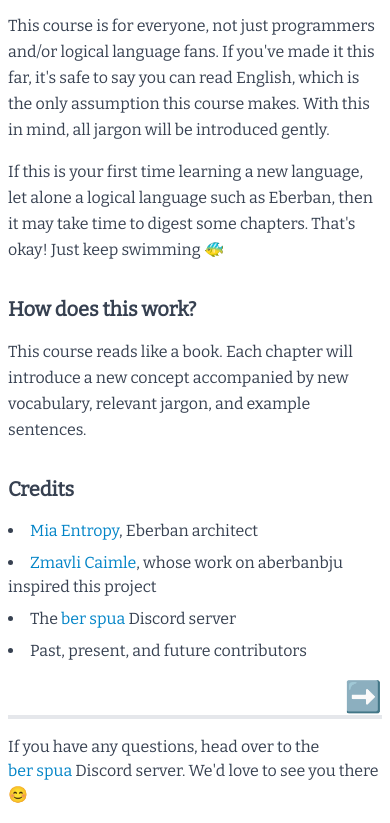
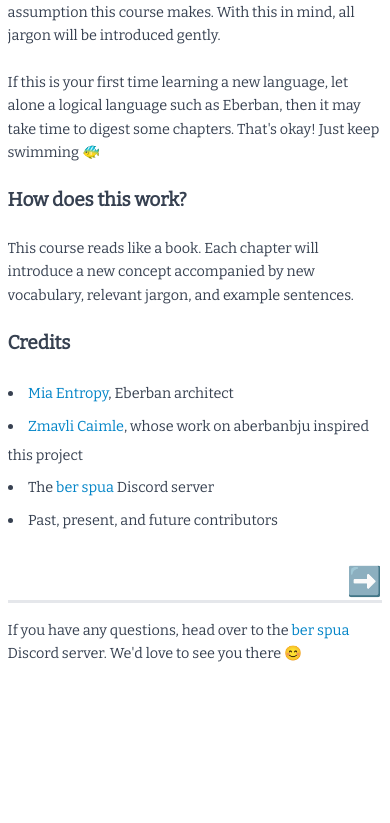
Before and after one commit to learn-eberban/learn-eberban.github.io, an Astro site: page / in a window 390 px wide. Shown: the part 527-1350 px from the top of the page. After the commit the page ends 1208 px from the top, so only its background shows below. Built offline with nearby package versions, Linux system fonts and the light colour scheme; Astro itself is replaced by a stand-in of ours; a web font is replaced by a local one.

Commit message:
💄 Overhaul styles for readability
I was fed up with looking over this website and seeing the paragraphs
far too close together, so I took the time to go through and make the
styling more sparse.

```diff
--- a/src/components/Info.astro
+++ b/src/components/Info.astro
@@ -53,7 +53,7 @@ const config: InfoConfig = (() => {
    Jargon must be explained. Vocabulary must be introduced.
 */}
 <div class={`info ${[config.lightStyles, config.darkStyles, config.borderStyles].join(" ")}`}>
-    <p><strong>{config.heading}</strong></p>
+    <p class="heading"><strong>{config.heading}</strong></p>
     <slot />
 </div>
 
@@ -61,18 +61,20 @@ const config: InfoConfig = (() => {
     @tailwind components;
     @layer components {
         .info {
+            @apply my-8 p-4;
             /* From, via, and to are configured, fade to transparent automatically. */
             @apply bg-gradient-to-b;
-            @apply pt-4 px-4 pb-4;
-            @apply my-8;
             @apply border-solid border-x-2 border-t-4 border-b-0 rounded-t-2xl;
+        }
+        .info p.heading  {
+            @apply mb-6;
         }
         /*
           .block has been extracted so that the last paragraph of this <div>
           has no margin-bottom.
         */
         .info p, .info strong {
-            @apply last:mb-0 bg-transparent;
+            @apply bg-transparent;
         }
     }
 </style>
--- a/src/components/Latex.astro
+++ b/src/components/Latex.astro
@@ -14,10 +14,10 @@ const { block, formula } = Astro.props;
   Using <span> as I had issues with <div>
   not rendering inline inside a <p>.
 */
-const blockStyles = "p-2 border-2"
-const blockLight = "bg-sky-200 p border-slate-600 bg-opacity-50 border-opacity-50";
+const blockStyles = "border-2 my-8 p-2"
+const blockLight = "bg-sky-200 border-slate-600 bg-opacity-50 border-opacity-50";
 const blockDark = "dark:bg-blue-400 dark:border-sky-400 dark:bg-opacity-30 dark:border-opacity-30";
-const className = block ? `block my-8 ${[blockStyles, blockLight, blockDark].join(" ")}` : "";
+const className = block ? `block ${[blockStyles, blockLight, blockDark].join(" ")}` : "";
 
 const latex = katex.renderToString(formula, {
   trust: (context) => context.command === "\\href"
--- a/src/components/Symbolic.astro
+++ b/src/components/Symbolic.astro
@@ -13,7 +13,7 @@ const spaceCount = spaces ?? 4;
 const showTable = hasTable ?? true;
 ---
 <>
-    <span class="block mb-4">
+    <span class="block mt-6">
         {text}
         <pre class="inline whitespace-pre-wrap">{Array(spaceCount).join(" ")}</pre>
         <code class="whitespace-pre"><slot /></code>
@@ -21,15 +21,11 @@ const showTable = hasTable ?? true;
     {
         showTable
         &&
-        <details class="symbols p-4 my-6 border-2 border-solid border-gray-200 dark:border-gray-800">
+        <details class="symbols mt-4 mb-6 py-4 px-2 border-2 border-solid border-gray-200 dark:border-gray-800">
             <summary>Symbols:</summary>
             <Table />
         </details>
     }
 </>
 <style is:global>
-    details.symbols table {
-        margin-top: 1rem;
-        margin-bottom: 0.5rem;
-    }
 </style>
--- a/src/layouts/SiteLayout.astro
+++ b/src/layouts/SiteLayout.astro
@@ -76,9 +76,10 @@ const docTitle = (() => {
                 <main>
                     <article><slot /></article>
                 </main>
-                <div class="h-1">
-                    {prevHref && <a class="text-3xl hover:no-underline select-none float-left" href={prevHref}>⬅️</a>}
-                    {nextHref && <a class="text-3xl hover:no-underline select-none float-right" href={nextHref}>➡️</a>}
+                <div class="mt-8 flex w-full">
+                    {/* auto-margins instead of justify space-between as it works when only one item is present */}
+                    {prevHref && <a class="mr-auto text-3xl hover:no-underline select-none" href={prevHref}>⬅️</a>}
+                    {nextHref && <a class="ml-auto text-3xl hover:no-underline select-none" href={nextHref}>➡️</a>}
                 </div>
                 <hr>
                 <footer>
--- a/src/styles/global.css
+++ b/src/styles/global.css
@@ -18,52 +18,36 @@ div.react-flow__pane, div.react-flow__node, div.react-flow__node:focus {
     }
 }
 @layer base {
-    /* GROUPED STYLES */
     html, body {
         @apply font-serif text-gray-700 dark:text-gray-200;
+        @apply leading-relaxed text-[0.95rem] md:text-base;
         /* Must be min height, not fixed, else scroll event does not work.  */
         @apply min-h-screen;
     }
 
     h1, h2, h3, h4, h5, h6 {
         @apply font-bold;
-        @apply scroll-mt-14;
+        @apply scroll-mt-12; /* This matches the <nav> height. */
     }
 
     h1 a, h2 a, h3 a, h4 a, h5 a, h6 a {
-        @apply text-inherit;
-        @apply dark:text-inherit;
+        @apply text-inherit dark:text-inherit;
     }
 
-    h1, h2, h3, h4, h5, h6, p, ul, ol, hr, footer {
-        @apply mb-4;
-    }
-
-    li, p {
-        @apply last:mb-0;
-    }
-
-    /* SINGLE STYLES */
-
     h1 {
-        @apply pt-2 text-2xl md:text-3xl;
+        @apply mt-1 mb-8 text-2xl md:text-3xl;
     }
 
     h2 {
-        @apply text-xl md:text-2xl mt-8;
+        @apply my-6 text-xl md:text-2xl;
     }
 
     h3 {
-        @apply text-lg md:text-xl mt-6;
+        @apply my-4 text-lg md:text-xl;
     }
 
-    li h3 {
-        @apply inline; /* Specifically for 05_reading_the_dictionary.mdx*/
-    }
-
-    hr {
-        @apply h-1 bg-gray-200 border-0 mt-8;
-        @apply dark:bg-gray-700;
+    p {
+        @apply mt-6 first:mt-0;
     }
 
     a {
@@ -84,49 +68,25 @@ div.react-flow__pane, div.react-flow__node, div.react-flow__node:focus {
         -webkit-tap-highlight-color: transparent;
     }
 
-    ol ol,
-    ol ul,
-    ul ol,
-    ul ul {
-        @apply indent-4;
+    *:is(ol, ul) {
+        @apply my-6;
     }
 
-    ol ol ol,
-    ol ol ul,
-    ol ul ol,
-    ol ul ul,
-    ul ol ol,
-    ul ol ul,
-    ul ul ol,
-    ul ul ul {
+    *:is(ol, ul) *:is(ol, ul) {
+        @apply indent-4 mt-2 mb-0;
+    }
+
+    *:is(ol, ul) *:is(ol, ul) *:is(ol, ul) {
         @apply indent-8;
     }
 
-    ol ol ol ol,
-    ol ol ol ul,
-    ol ol ul ol,
-    ol ol ul ul,
-    ol ul ol ol,
-    ol ul ol ul,
-    ol ul ul ol,
-    ol ul ul ul,
-    ul ol ol ol,
-    ul ol ol ul,
-    ul ol ul ol,
-    ul ol ul ul,
-    ul ul ol ol,
-    ul ul ol ul,
-    ul ul ul ol,
-    ul ul ul ul {
+    *:is(ol, ul) *:is(ol, ul) *:is(ol, ul) *:is(ol, ul) {
         @apply indent-12;
     }
 
     li {
-        @apply list-inside mb-2;
-    }
-
-    li > li:last-child {
-        @apply mb-0;
+        @apply list-inside;
+        @apply leading-loose mt-1 first:mt-0;
     }
 
     li p {
@@ -145,18 +105,12 @@ div.react-flow__pane, div.react-flow__node, div.react-flow__node:focus {
         @apply list-decimal;
     }
 
-
     ol ol > li {
         @apply list-alpha;
     }
 
-
-    p {
-        @apply leading-relaxed;
-    }
-
-    p img {
-        @apply mx-auto;
+    details table {
+        @apply mt-4 mb-0;
     }
 
     table {
@@ -169,17 +123,18 @@ div.react-flow__pane, div.react-flow__node, div.react-flow__node:focus {
         @apply dark:border-gray-800;
     }
 
-    td, th {
-        @apply px-2;
-    }
-
-    th {
-        @apply py-1;
-    }
-
     tbody tr:nth-child(odd) td,
     tbody tr:nth-child(odd) th {
         @apply bg-gray-100;
         @apply dark:bg-gray-900;
     }
+
+    hr {
+        @apply border-0 mb-4 h-1;
+        @apply bg-gray-200 dark:bg-gray-700;
+    }
+
+    footer {
+        @apply mb-4;
+    }
 }
```
